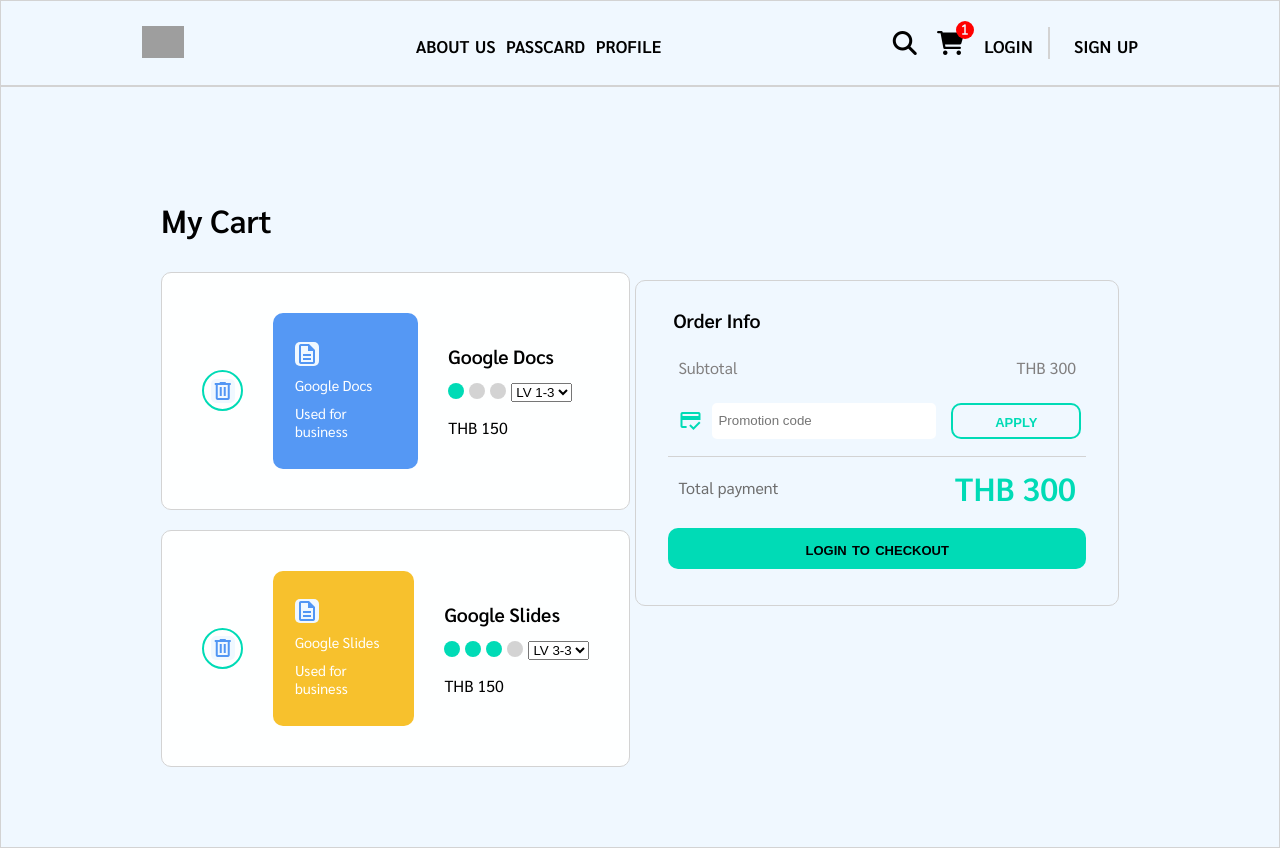
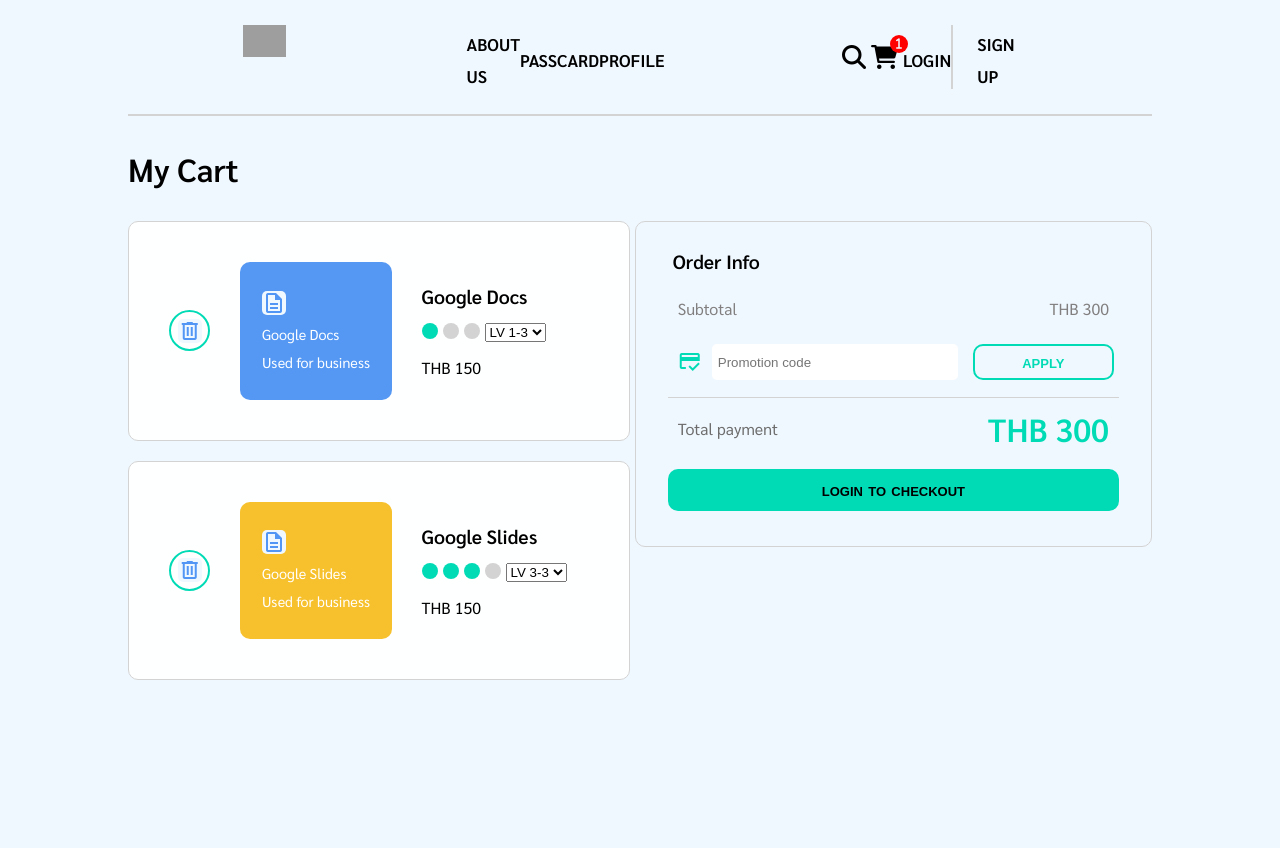
Before and after one commit to newpkorn/homework3, a plain HTML site: page index.html in a window 1280 px wide. After the commit the page ends 800 px from the top, so only its background shows below. Drawn offline with nearby package versions, Linux system fonts and the light colour scheme; grey boxes are pictures that could not be loaded.

Commit message:
adjust style.css

```diff
--- a/styles.css
+++ b/styles.css
@@ -16,13 +16,12 @@
     font-family: 'Noto Sans', sans-serif;
     font-family: 'Sarabun', sans-serif;
     background-color: aliceblue;
-    /* max-width: 1024px; */
-    /* margin: auto; */
+    max-width: 100%;
 }
 
 .container {
-    align-items: center;
-    border: 1px solid lightgray;
+    max-width: 80vw;
+    margin: auto;
 }
 
 nav {
@@ -80,7 +79,7 @@
 }
 
 .mycart {
-    margin: 5rem 10rem;
+    margin: 5rem 10girem;
 }
 
 .mycart > p {
```
